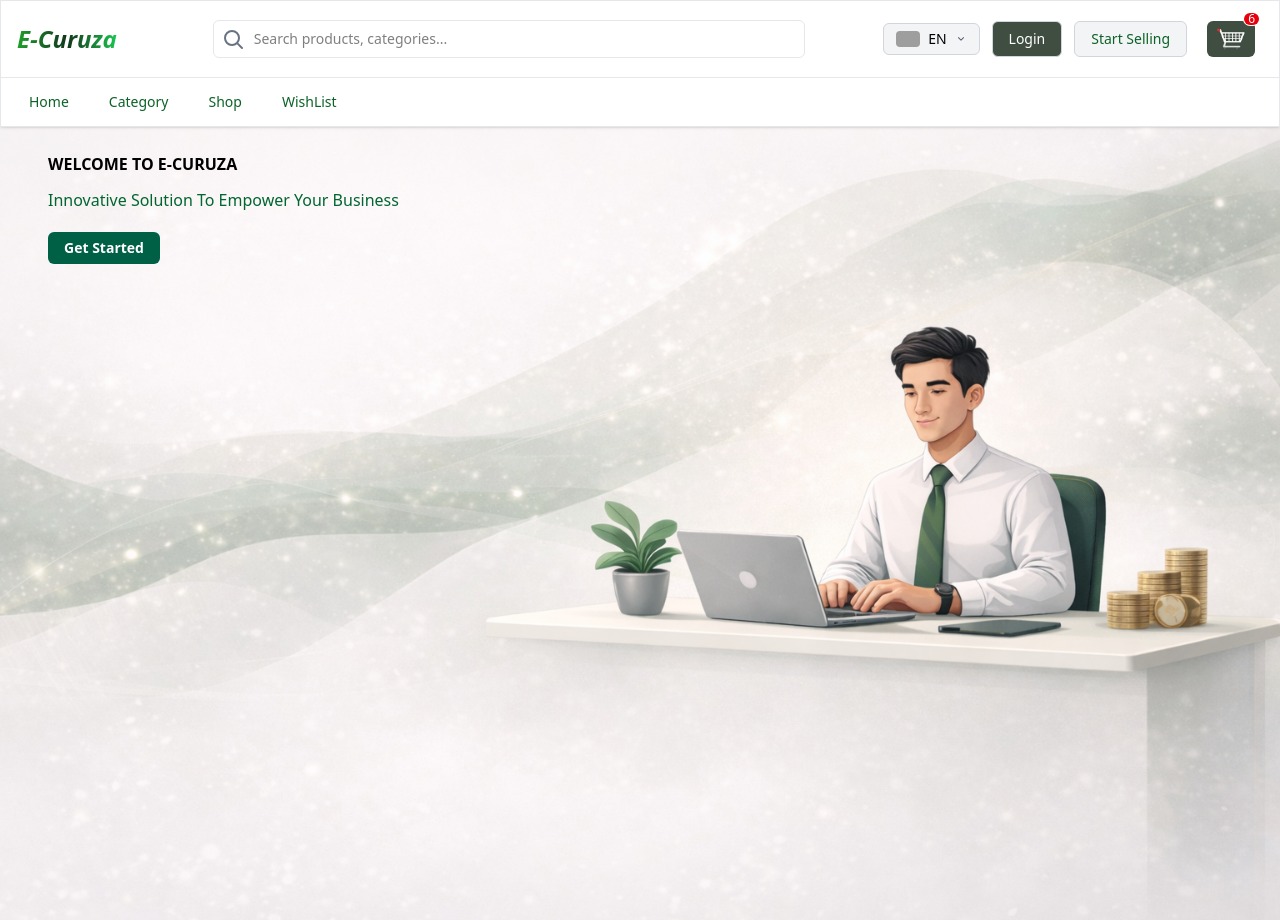
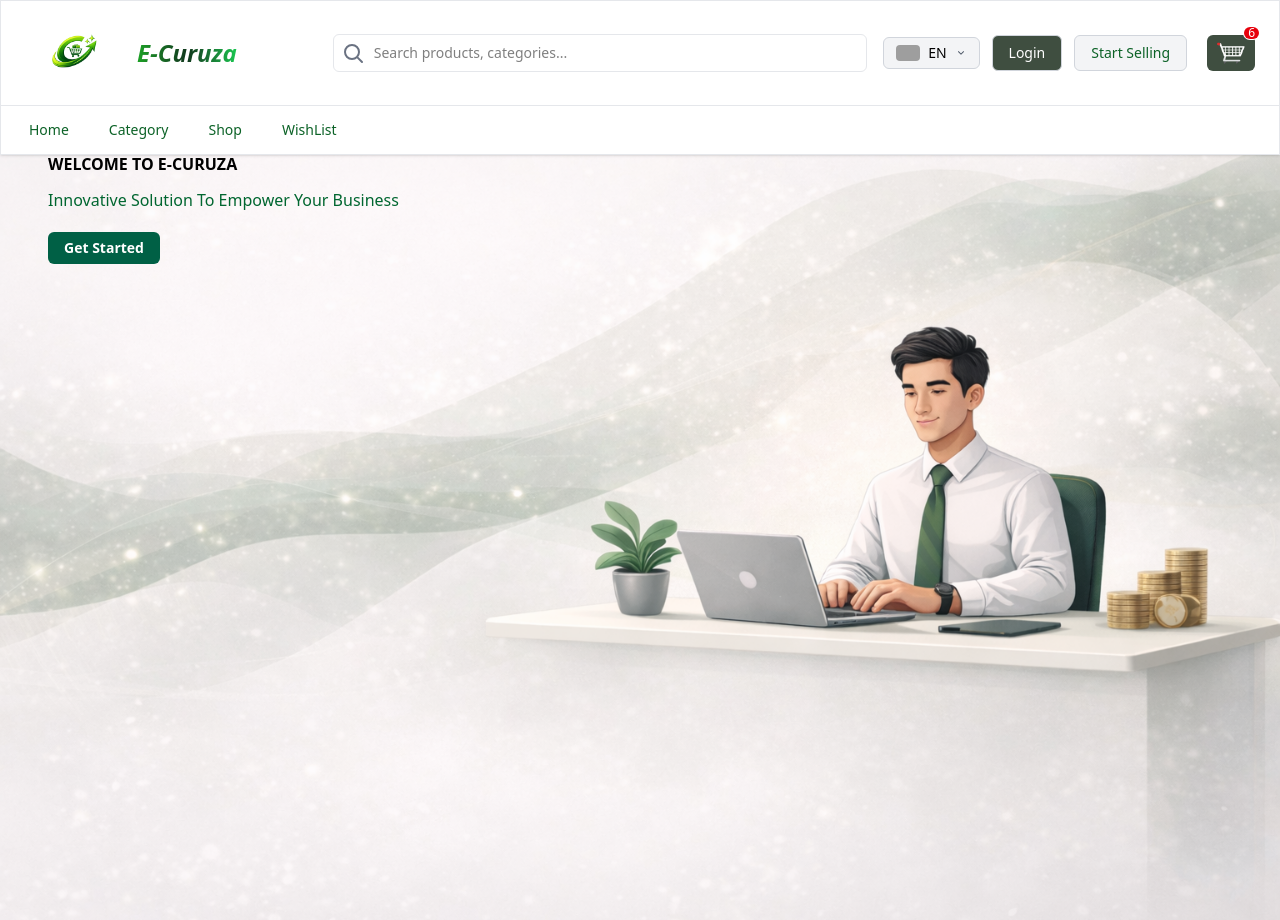
Before and after one commit to Danny670-ab/ecuruza-ui, a React (Vite) app: page / in a window 1280 px wide. Built offline with nearby package versions, Linux system fonts and the light colour scheme; grey boxes are pictures that could not be loaded.

Commit message:
logo is added

```diff
--- a/index.html
+++ b/index.html
@@ -2,7 +2,7 @@
 <html lang="en">
   <head>
     <meta charset="UTF-8" />
-    <link rel="icon" type="image/svg+xml" href="/vite.svg" />
+    <link rel="icon" type="image/png" href="/logo.png" />
     <meta name="viewport" content="width=device-width, initial-scale=1.0" />
     <title>curuza</title>
   </head>
--- a/src/components/layout/Navbar.tsx
+++ b/src/components/layout/Navbar.tsx
@@ -1,6 +1,7 @@
 import React, { useEffect, useRef, useState } from 'react';
 import { Link, useLocation, useNavigate } from 'react-router-dom';
 import addcartImg from '../../assets/cart.png';
+import logoImg from '../../assets/logo.png';
 
 type NavItemKey = { href: string; key: string; special?: boolean };
 
@@ -140,9 +141,12 @@ const Navbar: React.FC = () => {
         <Link
           to="/"
           aria-label="E-Curuza home"
-          className="text-2xl font-bold bg-gradient-to-r from-[#1CA225] via-[#10381C] to-[#18C850] bg-clip-text text-transparent italic flex-shrink-0"
+          className="flex items-center gap-0 flex-shrink-0"
         >
-          E-Curuza
+          <img src={logoImg} alt="E-Curuza logo" className="h-20 w-auto object-contain" />
+          <span className="text-2xl font-bold bg-gradient-to-r from-[#1CA225] via-[#10381C] to-[#18C850] bg-clip-text text-transparent italic">
+            E-Curuza
+          </span>
         </Link>
 
         {/* Search visible on md+ in the upper row */}
```
Also changed, not shown: public/logo.png (added), src/assets/logo.png (added).
